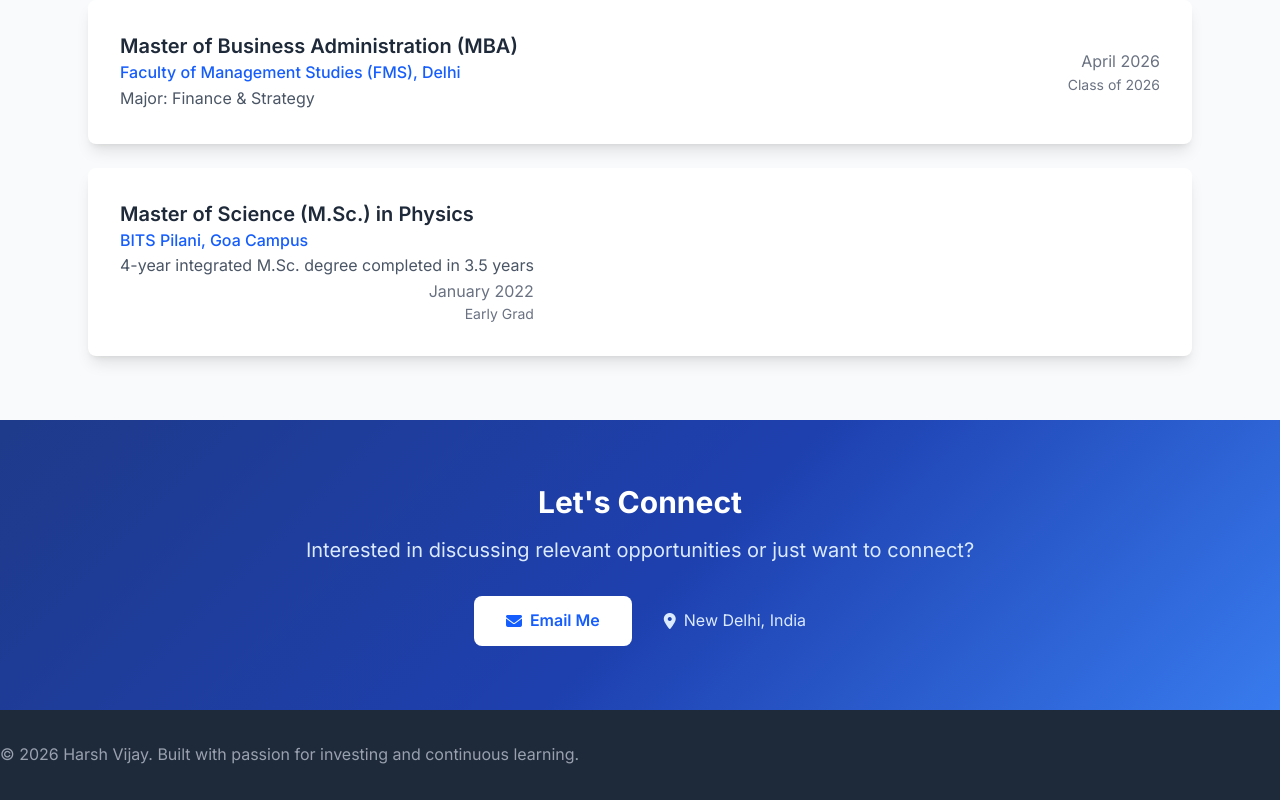
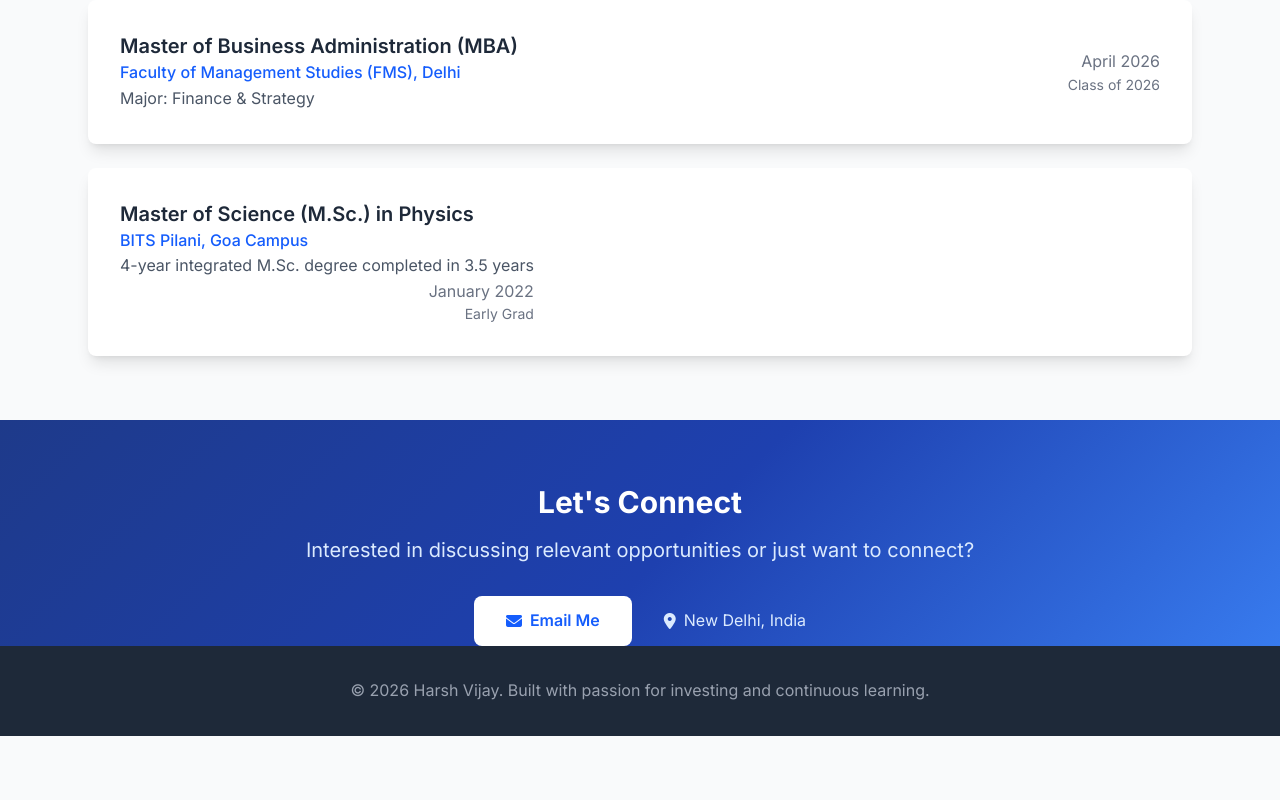
Before and after one commit to HarshVijayBITS/harshvijaybits.github.io, a plain HTML site: page cv.html in a window 1280 px wide. Shown: the part 2854-3654 px from the top of the page. After the commit the page ends 3590 px from the top, so only its background shows below. Drawn offline with nearby package versions, Linux system fonts and the light colour scheme.

Commit message:
Update cv.html

```diff
--- a/cv.html
+++ b/cv.html
@@ -507,17 +507,14 @@
           </div>
         </div>
       </div>
-    <!-- Footer -->
-    <footer class="bg-gray-800 text-white py-8 mt-16">
-        <div class="container px-6 max-w-6xl w-full text-center"></div>
+     <!-- Footer -->
+    <footer class="bg-gray-800 text-white py-8">
+      <div class="container mx-auto px-6 max-w-6xl text-center">
         <p class="text-gray-400">
           &copy; 2026 Harsh Vijay. Built with passion for investing and continuous
           learning.
         </p>
       </div>
     </footer>
-    </section>
-
-    </div>
   </body>
 </html>
```
